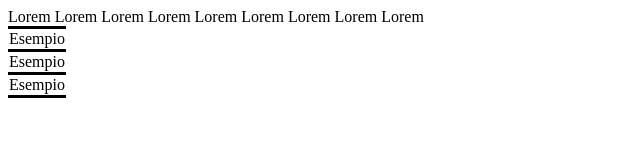
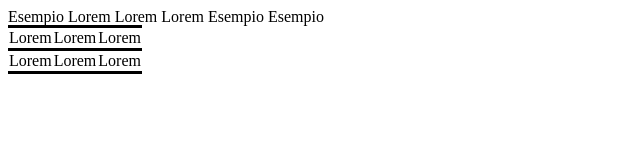
Before and after one commit to DownloadInProgress/DownloadInProgress.github.io, a plain HTML site: page aiuto.html in a window 1280 px wide. Shown: the whole page, without its empty margins (0-640 px from the left). Drawn offline with Linux system fonts and the light colour scheme.

Commit message:
Update aiuto.html

```diff
--- a/aiuto.html
+++ b/aiuto.html
@@ -27,23 +27,23 @@
 
 <table>
   <thread>
-    <td> Esempio
+    <tr> Esempio
     <tr> Lorem </tr>
     <tr> Lorem </tr>
     <tr> Lorem </tr>
-    </td>
+    </tr>
 
-    <td> Esempio
-    <tr> Lorem </tr>
-    <tr> Lorem </tr>
-    <tr> Lorem </tr>
-    </td>
+    <tr> Esempio
+    <td> Lorem </td>
+    <td> Lorem </td>
+    <td> Lorem </td>
+    </tr>
 
-    <td> Esempio
-    <tr> Lorem </tr>
-    <tr> Lorem </tr>
-    <tr> Lorem </tr>
-    </td>
+    <tr> Esempio
+    <td> Lorem </td>
+    <td> Lorem </td>
+    <td> Lorem </td>
+    </tr>
   </thread>
 </table>
 
```
